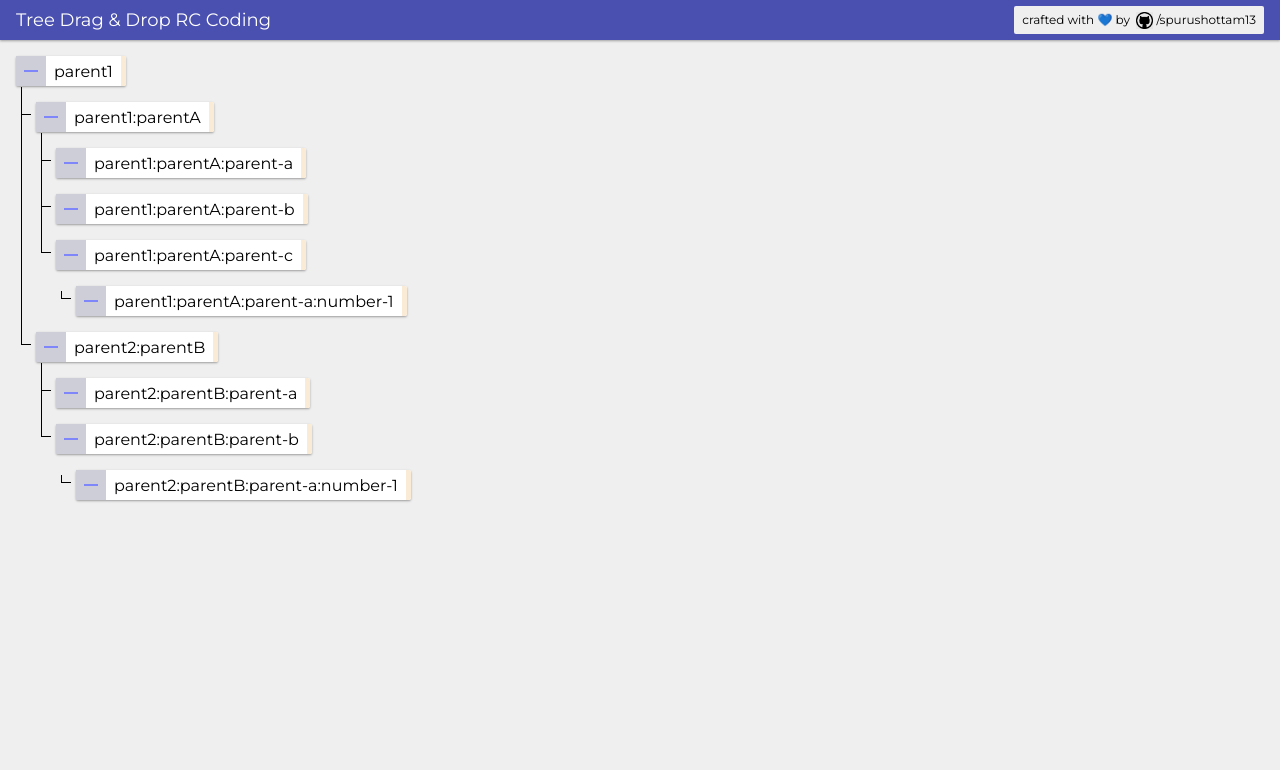
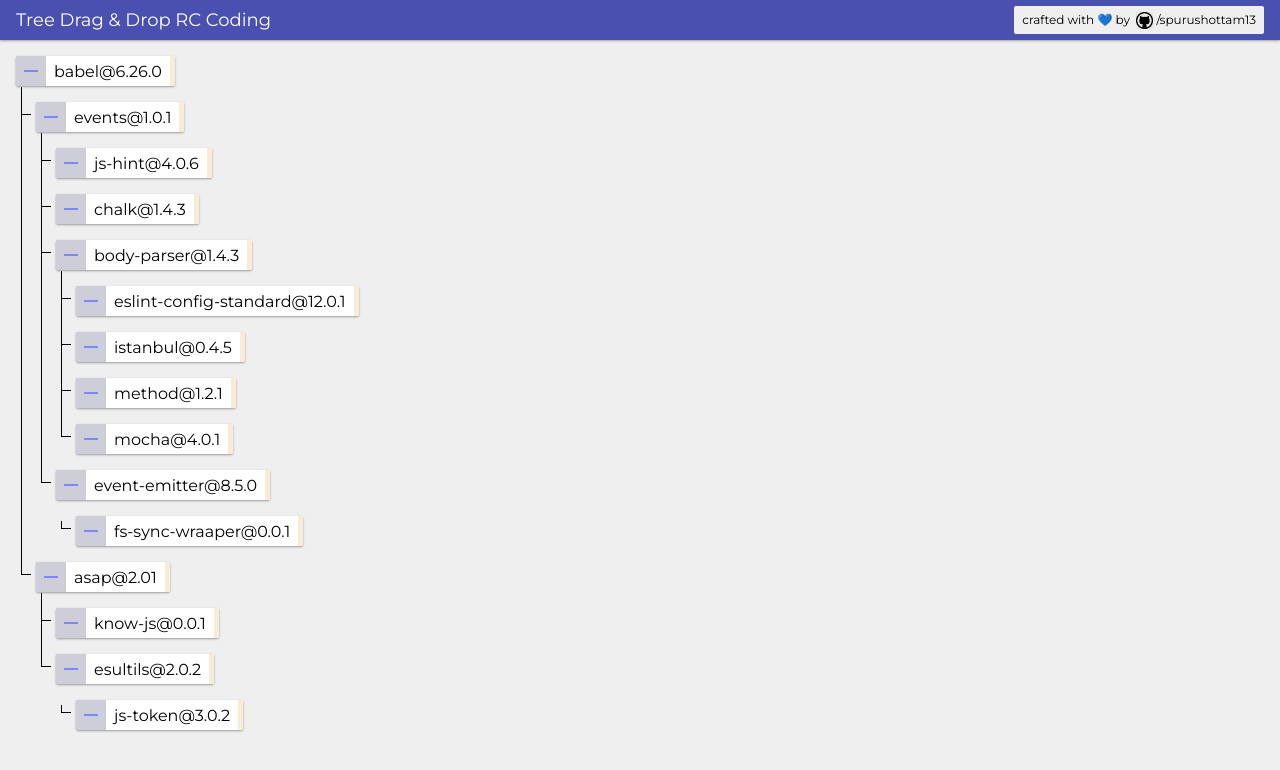
Before and after one commit to spurushottam13/node-tree-rc, a React (Create React App) app: page / in a window 1280 px wide. Shown: the top 770 px of the page. Built offline with nearby package versions, Linux system fonts and the light colour scheme.

Commit message:
[Fineshed && Tested]

```diff
--- a/src/App.js
+++ b/src/App.js
@@ -2,7 +2,6 @@ import React from 'react';
 import './App.css';
 import Node from './component/Node'
 import { useCopyNode } from './hooks/useCopyNode';
-import GithubBadge from './component/GithubBadge';
 import Header from './component/Header';
 const tree = require('./data.json')
 
--- a/src/component/Actionbar/index.js
+++ b/src/component/Actionbar/index.js
@@ -9,13 +9,11 @@ export default function ActionBar({
     copyNode,
     parentNodeRef,
     index,
-    nodeParentRef,
     pasteNode
 }) {
 
     const [isInputActive, setInputActive] = useState(null)
     const [inputValue, setInputValue] = useState(null)
-    const inputRef =  useRef()
     const wrapperRef = useRef()
 
     const handleCopy = (event) => {
--- a/src/component/GithubBadge/index.js
+++ b/src/component/GithubBadge/index.js
@@ -14,7 +14,7 @@ export default function GithubBadge(){
                     rel="noopener noreferrer"
                     className="clean-aTag"
                 >
-                    <img src="./github.png" height="17px"/> /spurushottam13</a></p>
+                    <img alt="github" src="./github.png" height="17px"/> /spurushottam13</a></p>
         </div>
     )
 }
--- a/src/component/Node/index.js
+++ b/src/component/Node/index.js
@@ -43,6 +43,7 @@ function Node({ initalData, copyNode, pasteNode, parentNodeRef, index, deleteChi
 
     const handleOnDragOver = (e) => e.preventDefault()
 
+    // Animation
     useEffect(() => {
         nodeParentRef.current.className = "parent active"
     },[])
@@ -52,7 +53,6 @@ function Node({ initalData, copyNode, pasteNode, parentNodeRef, index, deleteChi
             <ul
                 draggable
                 ref={nodeRef}
-                className="parent-wrapper"
                 onDrop={handleOnDrop}
                 onDragEnter={handleIsTarget}
                 onDragLeave={handleIsTarget}
@@ -74,7 +74,6 @@ function Node({ initalData, copyNode, pasteNode, parentNodeRef, index, deleteChi
                         title={title}
                         children={children}
                         parentNodeRef={parentNodeRef}
-                        nodeParentRef={nodeParentRef}
                         index={index}
                     />
                 </div>
--- a/src/data.json
+++ b/src/data.json
@@ -1,33 +1,42 @@
 {
-    "title": "parent1",
+    "title": "babel@6.26.0",
     "children": [
         {
-            "title": "parent1:parentA",
+            "title": "events@1.0.1",
             "children":[
                 {
-                    "title":"parent1:parentA:parent-a"
+                    "title":"js-hint@4.0.6"
                 },
                 {
-                    "title":"parent1:parentA:parent-b"
+                    "title":"chalk@1.4.3"
                 },
                 {
-                    "title":"parent1:parentA:parent-c",
+                    "title":"body-parser@1.4.3",
+                    "children": [
+                        {"title":"eslint-config-standard@12.0.1"},
+                        {"title":"istanbul@0.4.5"},
+                        {"title":"method@1.2.1"},
+                        {"title":"mocha@4.0.1"}
+                    ]
+                },
+                {
+                    "title":"event-emitter@8.5.0",
                     "children":[
-                        {"title":"parent1:parentA:parent-a:number-1"}
+                        {"title":"fs-sync-wraaper@0.0.1"}
                     ]
                 }
             ]
         },
         {
-            "title": "parent2:parentB",
+            "title": "asap@2.01",
             "children":[
                 {
-                    "title":"parent2:parentB:parent-a"
+                    "title":"know-js@0.0.1"
                 },
                 {
-                    "title":"parent2:parentB:parent-b",
+                    "title":"esultils@2.0.2",
                     "children":[
-                        {"title":"parent2:parentB:parent-a:number-1"}
+                        {"title":"js-token@3.0.2"}
                     ]
                 }
             ]
```
Also changed, not shown: src/icon/index.js (+8 -4 lines).
